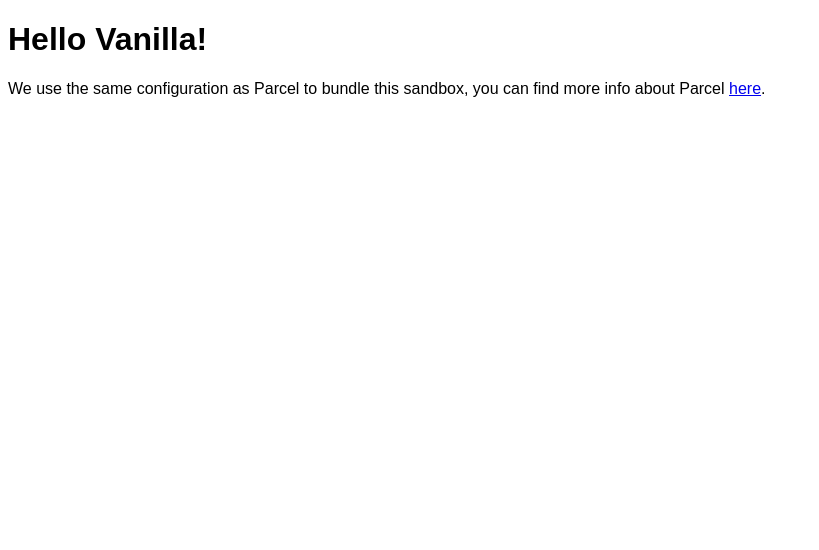
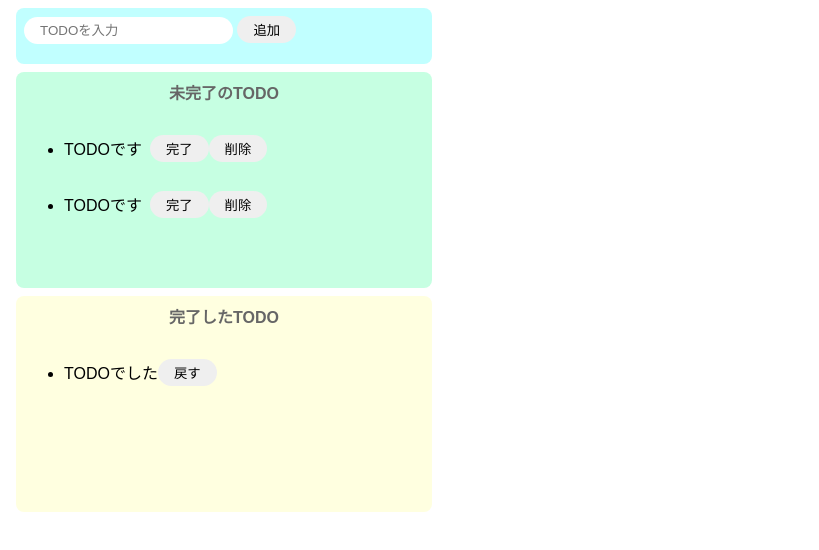
Before and after one commit to tuuuuuuken/udemy_modern_javascipt_react_beginner, a website built with Parcel: page index.html in a window 1280 px wide. Shown: the whole page, without its empty margins (0-819 px from the left). Built offline with nearby package versions, Linux system fonts and the light colour scheme.

Commit message:
セクション5: htmlマークアップ&cssスタイリングまで

```diff
--- a/index.html
+++ b/index.html
@@ -2,13 +2,45 @@
 <html>
 
 <head>
-	<title>Parcel Sandbox</title>
+	<title>TODOアプリ(プレーンJS版)</title>
 	<meta charset="UTF-8" />
 </head>
 
 <body>
-	<div id="app"></div>
-
+	<div class="input-area">
+		<input placeholder="TODOを入力" />
+		<button>追加</button>
+	</div>
+	<div class="imcomplete-area">
+		<p class="title">未完了のTODO</p>
+		<ul>
+			<li>
+				<div class="list-row">
+					<p class="list-title">TODOです</p>
+			    	<button>完了</button>
+			    	<button>削除</button>
+				</div>
+			</li>
+			<li>
+				<div class="list-row">
+					<p class="list-title">TODOです</p>
+			    	<button>完了</button>
+			    	<button>削除</button>
+				</div>
+			</li>
+		</ul>
+	</div>
+	<div class="complete-area">
+		<p class="title">完了したTODO</p>
+		<ul>
+			<li>
+				<div class="list-row">
+					<p>TODOでした</p>
+			    	<button>戻す</button>
+				</div>
+			</li>
+		</ul>
+	</div>
 	<script src="src/index.js">
 	</script>
 </body>
--- a/src/index.js
+++ b/src/index.js
@@ -1,10 +1 @@
 import "./styles.css";
-
-document.getElementById("app").innerHTML = `
-<h1>Hello Vanilla!</h1>
-<div>
-  We use the same configuration as Parcel to bundle this sandbox, you can find more
-  info about Parcel
-  <a href="https://parceljs.org" target="_blank" rel="noopener noreferrer">here</a>.
-</div>
-`;
--- a/src/styles.css
+++ b/src/styles.css
@@ -1,3 +1,65 @@
 body {
   font-family: sans-serif;
 }
+
+input {
+  border-radius: 16px;
+  border: none;
+  padding: 6px 16px;
+  outline: none;
+}
+
+button {
+  border-radius: 16px;
+  border: none;
+  padding: 4px 16px;
+}
+
+button:hover {
+  background-color: #ff7fff;
+  color: #fff;
+  cursor: pointer;
+}
+
+.input-area {
+  background-color: #c1ffff;
+  width: 400px;
+  height: 40px;
+  padding: 8px;
+  margin: 8px;
+  border-radius: 8px;
+}
+
+.imcomplete-area {
+  background-color: #c6ffe2;
+  width: 400px;
+  min-height: 200px;
+  padding: 8px;
+  margin: 8px;
+  border-radius: 8px;
+}
+
+.complete-area {
+  background-color: #ffffe0;
+  min-height: 200px;
+  width: 400px;
+  padding: 8px;
+  margin: 8px;
+  border-radius: 8px;
+}
+
+.title {
+  text-align: center;
+  margin-top: 0px;
+  font-weight: bold;
+  color: #666;
+}
+
+.list-row {
+  display: flex;
+  align-items: center;
+}
+
+.list-title {
+  margin-right: 8px;
+}
```
Also changed, not shown: sections/section4.js (renamed from src/section4.js), 1 other file.
